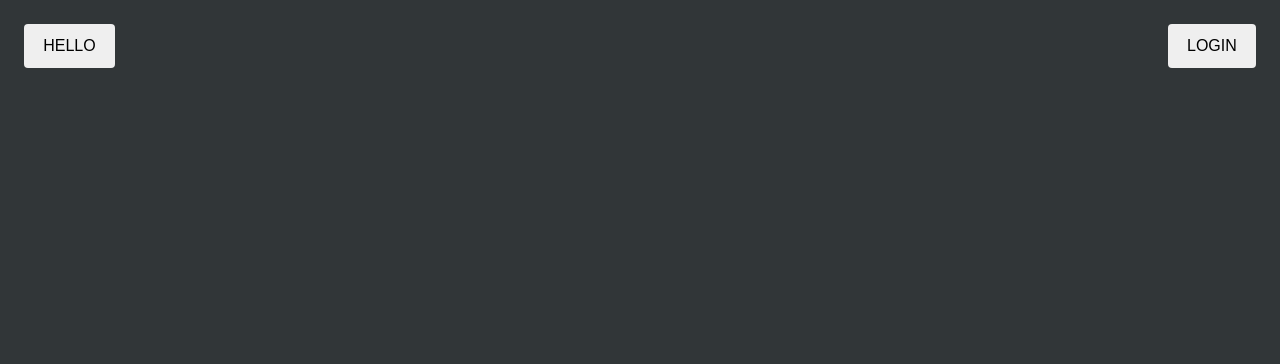
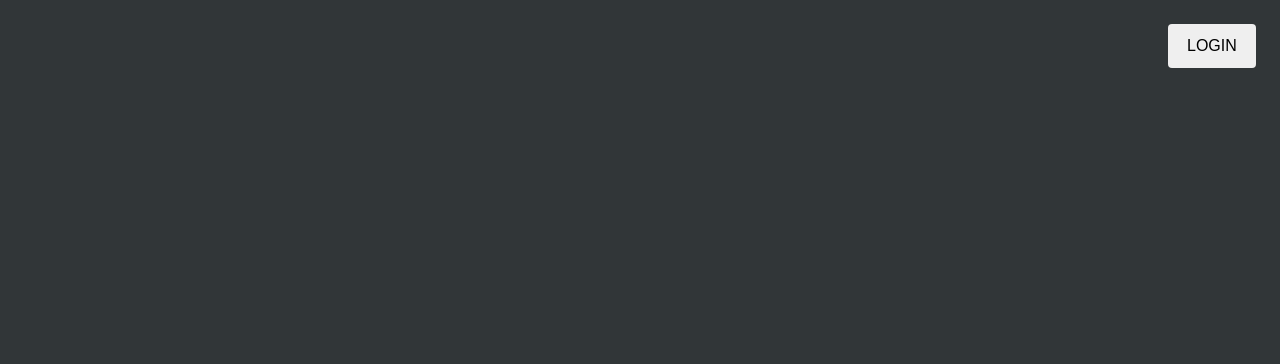
Before and after one commit to sleetplayground/sleet_web4_hello, a website: page src/index.html in a window 1280 px wide. Shown: the top 364 px of the page. Drawn offline with Linux system fonts and the light colour scheme; a web font is replaced by a local one.

Commit message:
new js fies

```diff
--- a/src/index.html
+++ b/src/index.html
@@ -69,7 +69,6 @@
   </article>
 
   <!-- Additional ui -->
-  <button id="network_toggle_button">HELLO</button>
   <button id="near_login_button">LOGIN</button>
 
 
```
Also changed, not shown: src/js/get_greeting.js (added), src/js/hello.js (added), src/js/set_greeting_trasaction.js (added), src/js/wallet.js (added).
